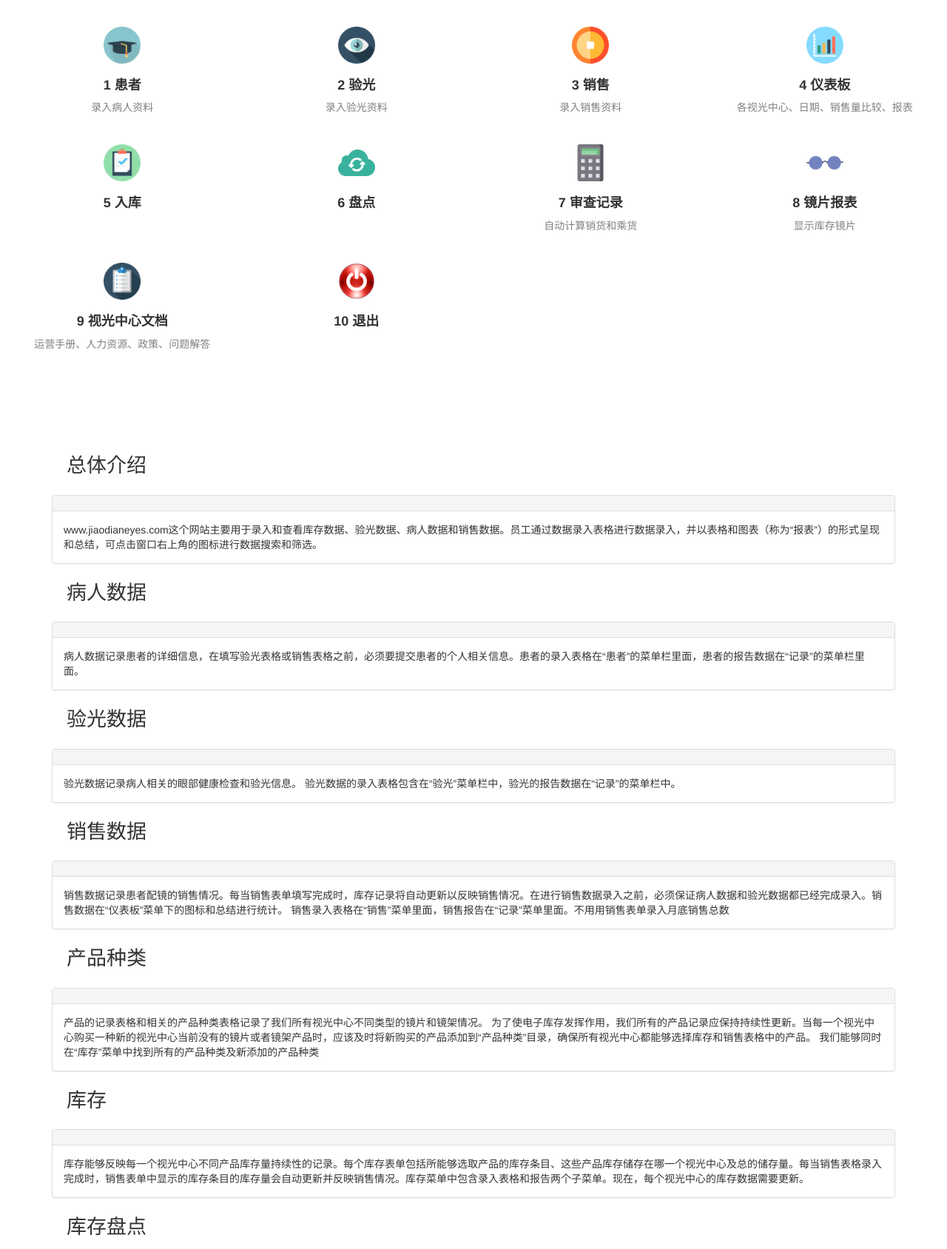
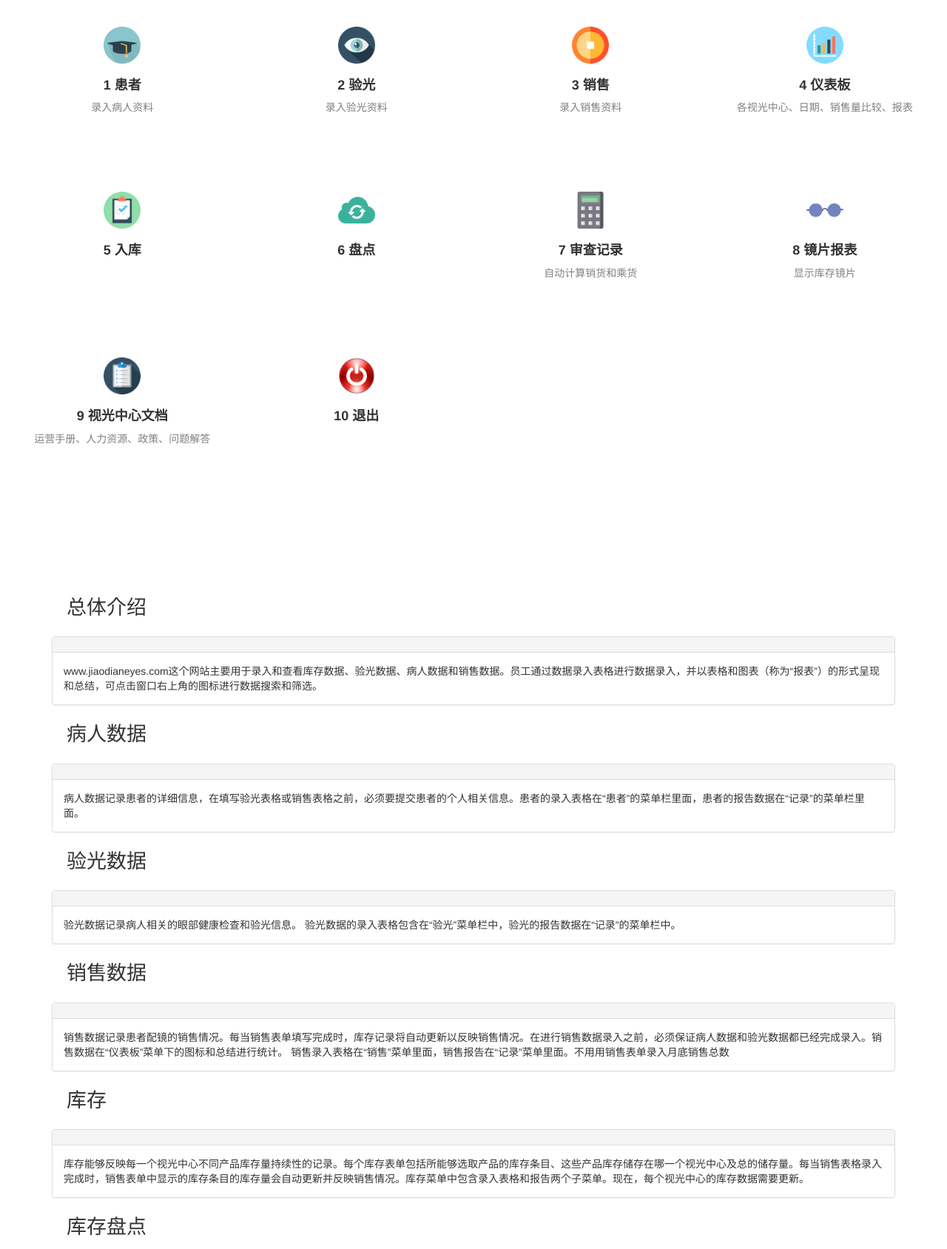
Before and after one commit to jpknwls/SmartFocusProduction, a Django app: page / in a window 1280 px wide. Shown: the part 49-1737 px from the top of the page at 74% size. Run offline with Django 3.2, Linux system fonts and the light colour scheme; a user stored in the database is signed in; data comes from the database, SQL or seed files in the repository; parts of the project's set-up code (start-up, migrations or seed data) failed here and were passed over; some libraries are stand-ins or nearby versions.

Commit message:
home reformatted

```diff
--- a/templates/home.html
+++ b/templates/home.html
@@ -83,20 +83,6 @@
             <div id="collapseOne" class="panel-collapse collapse in">
                 <div class="panel-body">
                  销售数据记录患者配镜的销售情况。每当销售表单填写完成时，库存记录将自动更新以反映销售情况。在进行销售数据录入之前，必须保证病人数据和验光数据都已经完成录入。销售数据在“仪表板”菜单下的图标和总结进行统计。 销售录入表格在“销售”菜单里面，销售报告在“记录”菜单里面。不用用销售表单录入月底销售总数
-
-                </div>
-            </div>
-        </div>
-
-     <div class="faqHeader">产品种类</div>
-        <div class="panel panel-default">
-            <div class="panel-heading">
-
-            </div>
-            <div id="collapseOne" class="panel-collapse collapse in">
-                <div class="panel-body">
-                  产品的记录表格和相关的产品种类表格记录了我们所有视光中心不同类型的镜片和镜架情况。 为了使电子库存发挥作用，我们所有的产品记录应保持持续性更新。当每一个视光中心购买一种新的视光中心当前没有的镜片或者镜架产品时，应该及时将新购买的产品添加到“产品种类”目录，确保所有视光中心都能够选择库存和销售表格中的产品。 我们能够同时在“库存”菜单中找到所有的产品种类及新添加的产品种类
-
 
                 </div>
             </div>
```
